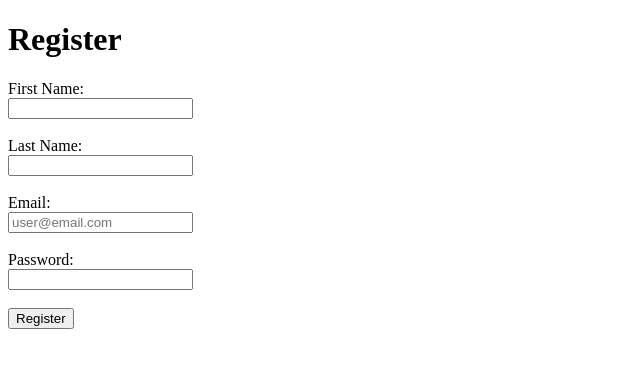
After one commit to italijancic/italijancic-backend-project, a Node server app: page /register in a window 1280 px wide. The commit adds this page. Shown: the top 368 px of the page, without its empty margins (0-640 px from the left). Run offline with Node 20, Linux system fonts and the light colour scheme; some libraries are stand-ins or nearby versions.

Commit message:
Add user register views and logot button

```diff
--- a/src/controllers/auth.controller.js
+++ b/src/controllers/auth.controller.js
@@ -5,7 +5,6 @@ import * as authServices from '../services/auth.services.js'
 export const login = async (req, res) => {
   try {
 
-    console.log(req.body)
     const { email, password } = req.body
     const logged = await authServices.login(email, password)
 
@@ -35,10 +34,7 @@ export const logout = async (req, res) => {
       if (error) {
         res.json(error)
       } else {
-        res.status(200).json({
-          success: STATUS.SUCCESS,
-          message: 'Logout OK'
-        })
+        res.redirect('/login')
       }
     })
   } catch (error) {
--- a/src/controllers/views.controllers.js
+++ b/src/controllers/views.controllers.js
@@ -15,13 +15,24 @@ export const login = async (req, res) => {
   }
 }
 
+export const register = async (req, res) => {
+  try {
+
+    res.render('register', {})
+
+  } catch (error) {
+    res.status(500).json({
+      success: STATUS.FAIL,
+      message: error.message
+    })
+  }
+}
+
 export const getHome = async (req, res) => {
   try {
 
     // Get produts from DB
     const productsList = (await productManagerDB.getProducts()).products
-
-    console.log(req.session.user)
 
     res.render('index', {
       user: req.session.user,
--- a/src/routes/views.routes.js
+++ b/src/routes/views.routes.js
@@ -8,6 +8,8 @@ router.get('/', authMiddleware, views.getHome)
 
 router.get('/login', views.login)
 
+router.get('/register', views.register)
+
 router.get('/products', authMiddleware, views.getProducts)
 
 router.get('/cart/:cid', authMiddleware, views.getCart)
--- a/src/views/index.handlebars
+++ b/src/views/index.handlebars
@@ -1,6 +1,6 @@
 <h1>Products List</h1>
 
-<h2>Wellcome: {{user.firstName}} {{user.lastName}}</h2>
+<h2>Wellcome: {{user.firstName}} {{user.lastName}} (role: {{user.role}})</h2>
 
 <ul>
   {{#each products as |product|}}
@@ -17,3 +17,7 @@
     </ul>
   {{/each}}
 </ul>
+
+<form action="http://localhost:3000/api/auth/logout" method="get">
+  <button type="submit">Logout</button>
+</form>
--- a/src/views/login.handlebars
+++ b/src/views/login.handlebars
@@ -3,13 +3,13 @@
 <form action="http://localhost:3000/api/auth/login" method="post">
 
   <div>
-    <label for="email">email:</label>
+    <label for="email">Email:</label>
     <br>
     <input name="email" id="email" type="text" placeholder="user@email.com">
   </div>
   <br>
   <div>
-    <label for="password">password:</label>
+    <label for="password">Password:</label>
     <br>
     <input name="password" id="password" type="password" placeholder="">
   </div>
@@ -17,4 +17,6 @@
   <div>
     <button id="login">Login</button>
   </div>
+  <br>
+  <a href="http://localhost:3000/register">Create User</a>
 </form>
--- /dev/null
+++ b/src/views/register.handlebars
@@ -0,0 +1,32 @@
+<h1>Register</h1>
+
+<form action="http://localhost:3000/api/users/" method="post">
+
+  <div>
+    <label for="firstName">First Name:</label>
+    <br>
+    <input name="firstName" id="firstName" type="text" placeholder="">
+  </div>
+  <br>
+  <div>
+    <label for="lastName">Last Name:</label>
+    <br>
+    <input name="lastName" id="lastName" type="text" placeholder="">
+  </div>
+  <br>
+  <div>
+    <label for="email">Email:</label>
+    <br>
+    <input name="email" id="email" type="text" placeholder="user@email.com">
+  </div>
+  <br>
+  <div>
+    <label for="password">Password:</label>
+    <br>
+    <input name="password" id="password" type="password" placeholder="">
+  </div>
+  <br>
+  <div>
+    <button id="register">Register</button>
+  </div>
+</form>
```
Also changed, not shown: src/controllers/users.controller.js (+2 -6 lines).
